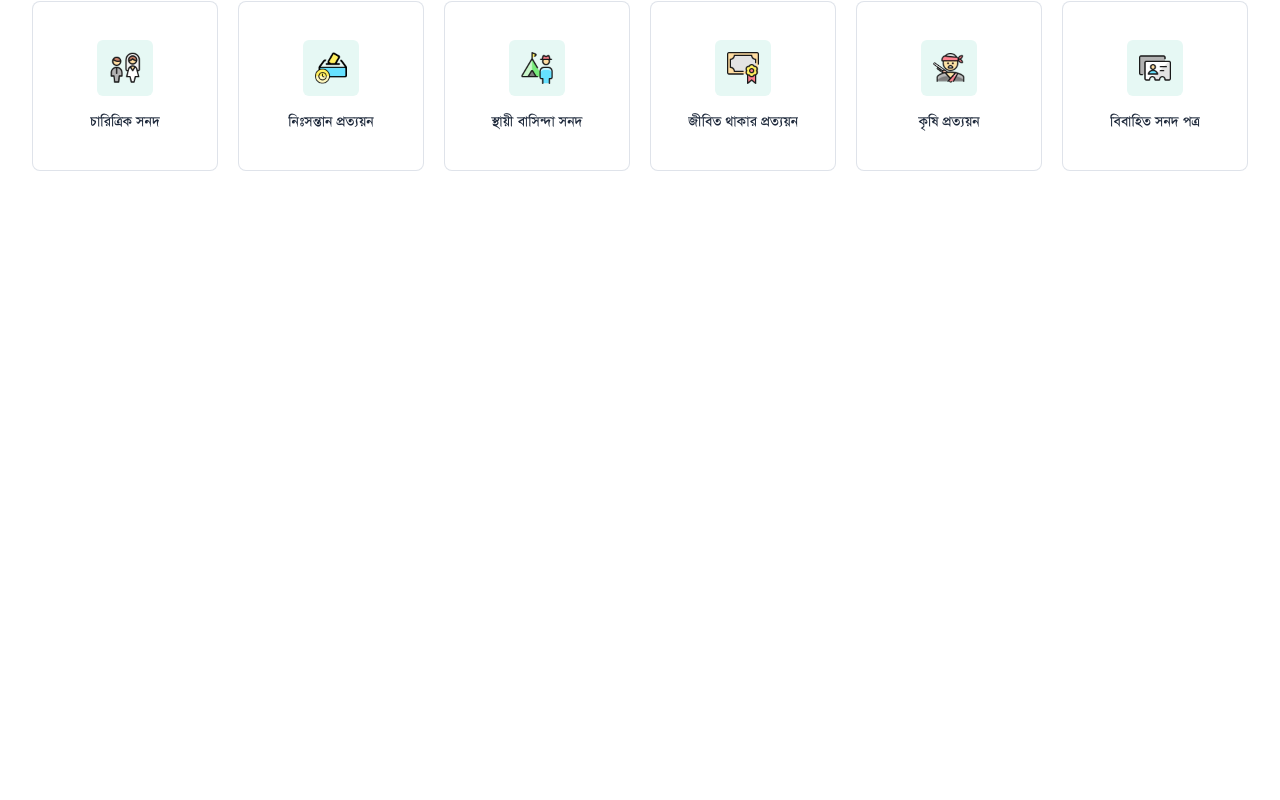
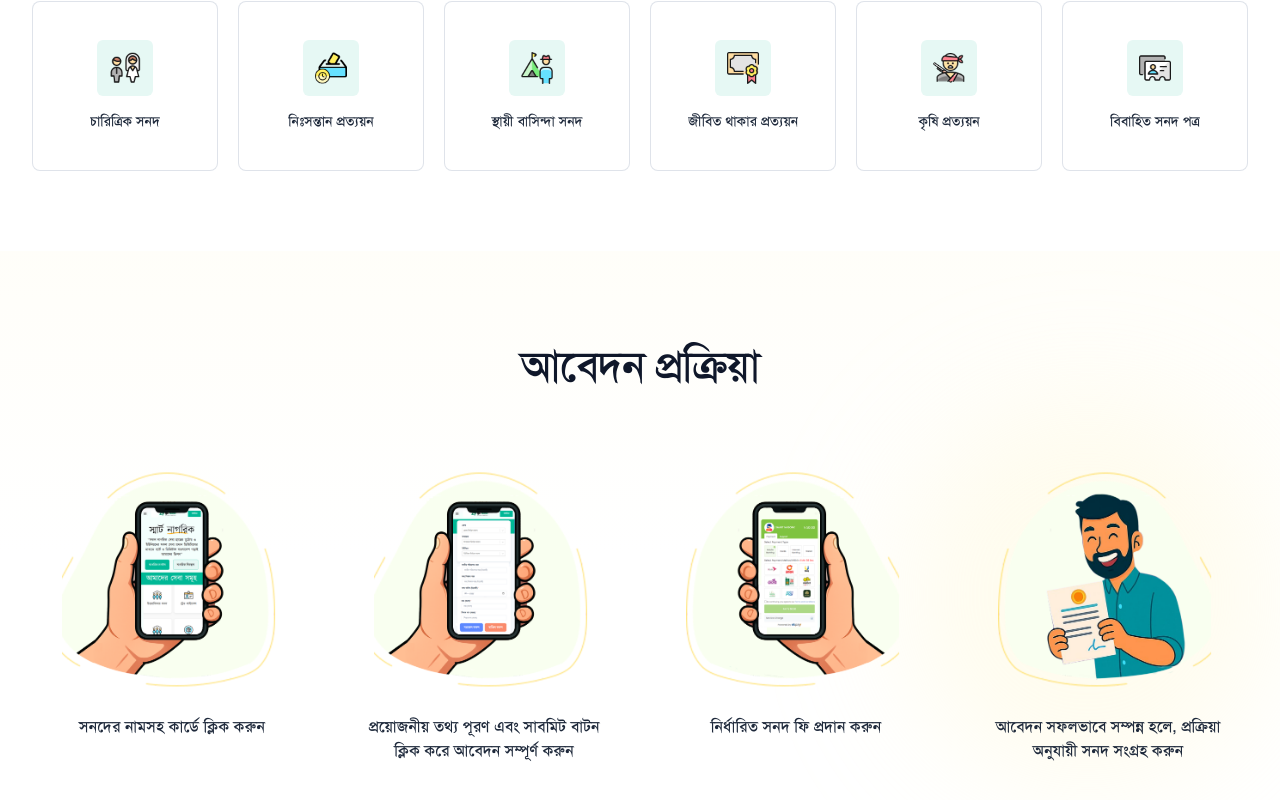
Before and after one commit to ishtiaqrobin/Smart-Nagorik-Landing-Page, a React (Vite) app: page / in a window 1280 px wide. Shown: the part 1564-2364 px from the top of the page. Before the commit the page ends 1815 px from the top, so only its background shows below. Built offline with nearby package versions, Linux system fonts and the light colour scheme; the HTML template or start-up script is replaced by a standard one.

Commit message:
feat: implement core App structure with main layout, navigation, and interactive sections

```diff
--- a/src/App.tsx
+++ b/src/App.tsx
@@ -2,6 +2,7 @@ import React, { useState, useEffect } from "react";
 import { Navbar } from "./components/Navbar";
 import { Banner } from "./components/Banner";
 import { ServicesSection } from "./components/ServicesSection";
+import { ApplyProcessSection } from "./components/ApplyProcessSection";
 
 export const App: React.FC = () => {
   const [toastMessage, setToastMessage] = useState<string | null>(null);
@@ -47,7 +48,7 @@ export const App: React.FC = () => {
         <button
           onClick={scrollToTop}
           aria-label="Scroll to Top"
-          className="fixed bottom-6 right-6 z-40 w-11 h-11 rounded-full bg-[#00b795] hover:bg-[#00a384] text-white flex items-center justify-center shadow-lg transition-all duration-300 hover:scale-110 cursor-pointer"
+          className="fixed bottom-6 right-6 z-40 w-11 h-11 rounded-full bg-[#00b795] hover:bg-[#00a384] text-[#ffffff] flex items-center justify-center shadow-lg transition-all duration-300 hover:scale-110 cursor-pointer"
         >
           <svg
             xmlns="http://www.w3.org/2000/svg"
@@ -76,6 +77,9 @@ export const App: React.FC = () => {
 
         {/* Our Services Section */}
         <ServicesSection onServiceClick={handleAction} />
+
+        {/* Application Process Section */}
+        <ApplyProcessSection />
       </main>
     </div>
   );
--- /dev/null
+++ b/src/components/ApplyProcessSection.tsx
@@ -0,0 +1,72 @@
+import React from "react";
+import img10036 from "../../assets/apply/10036.png";
+import img10037 from "../../assets/apply/10037.png";
+import img10038 from "../../assets/apply/10038.png";
+import img10039 from "../../assets/apply/10039.png";
+
+export const ApplyProcessSection: React.FC = () => {
+  const steps = [
+    {
+      id: 1,
+      image: img10036,
+      title: "সনদের নামসহ কার্ডে ক্লিক করুন",
+    },
+    {
+      id: 2,
+      image: img10037,
+      title: "প্রয়োজনীয় তথ্য পূরণ এবং সাবমিট বাটন ক্লিক করে আবেদন সম্পূর্ণ করুন",
+    },
+    {
+      id: 3,
+      image: img10038,
+      title: "নির্ধারিত সনদ ফি প্রদান করুন",
+    },
+    {
+      id: 4,
+      image: img10039,
+      title: "আবেদন সফলভাবে সম্পন্ন হলে, প্রক্রিয়া অনুযায়ী সনদ সংগ্রহ করুন",
+    },
+  ];
+
+  return (
+    <section className="relative w-full bg-gradient-to-b from-amber-50/30 via-white to-white py-16 sm:py-24 overflow-hidden">
+      {/* Soft warm background glow on right top */}
+      <div className="pointer-events-none absolute right-0 top-1/4 h-96 w-96 rounded-full bg-amber-100/30 blur-3xl" />
+
+      <div className="relative max-w-7xl mx-auto px-4 sm:px-6 lg:px-8">
+        {/* Section Heading */}
+        <div className="text-center mb-16 sm:mb-20">
+          <h2 className="text-3xl sm:text-4xl lg:text-[44px] font-bold text-slate-900 font-bangla tracking-tight">
+            আবেদন প্রক্রিয়া
+          </h2>
+        </div>
+
+        {/* 4 Process Steps Grid */}
+        <div className="grid grid-cols-1 sm:grid-cols-2 lg:grid-cols-4 gap-10 lg:gap-8 items-start">
+          {steps.map((step) => (
+            <div
+              key={step.id}
+              className="flex flex-col items-center text-center group"
+            >
+              {/* Illustration Image */}
+              <div className="w-full h-48 sm:h-48 lg:h-56 flex items-center justify-center mb-6 px-2">
+                <img
+                  src={step.image}
+                  alt={step.title}
+                  className="w-full h-full object-contain select-none transition-transform duration-300 group-hover:scale-105"
+                />
+              </div>
+
+              {/* Step Description Text */}
+              <p className="text-slate-800 text-sm sm:text-base font-bold leading-relaxed max-w-[250px] mx-auto font-bangla">
+                {step.title}
+              </p>
+            </div>
+          ))}
+        </div>
+      </div>
+    </section>
+  );
+};
+
+export default ApplyProcessSection;
--- a/src/components/Navbar.tsx
+++ b/src/components/Navbar.tsx
@@ -28,7 +28,7 @@ export const Navbar: React.FC<NavbarProps> = ({ onNavClick }) => {
   };
 
   return (
-    <header className="sticky top-0 z-50 w-full bg-white/95 backdrop-blur-md border-b border-slate-100 transition-all">
+    <header className="sticky top-0 z-50 w-full bg-white/95 backdrop-blur-md border-b border-slate-200/80 transition-all">
       <div className="max-w-7xl mx-auto px-4 sm:px-6 lg:px-8">
         <div className="flex h-20 items-center justify-between">
           {/* Brand Logo */}
```
